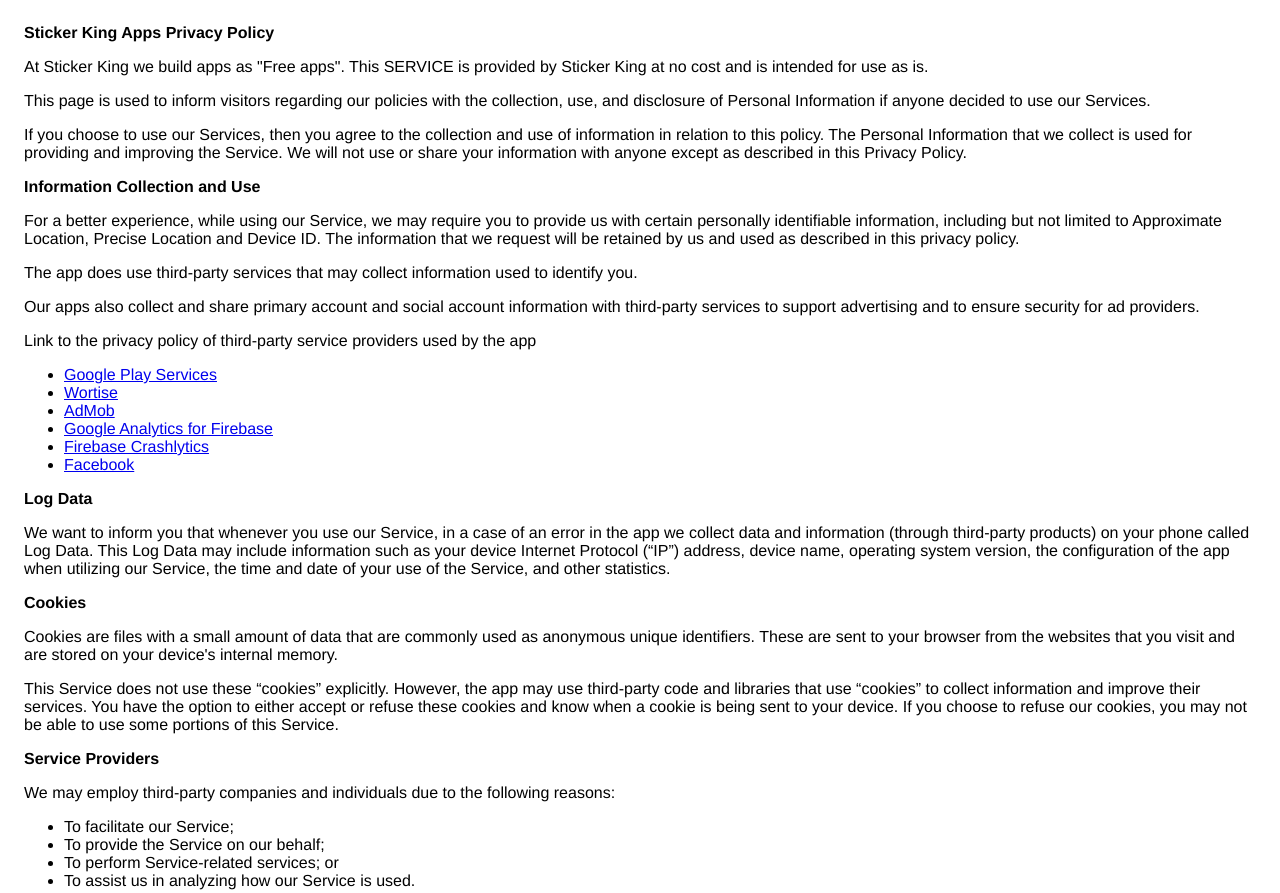
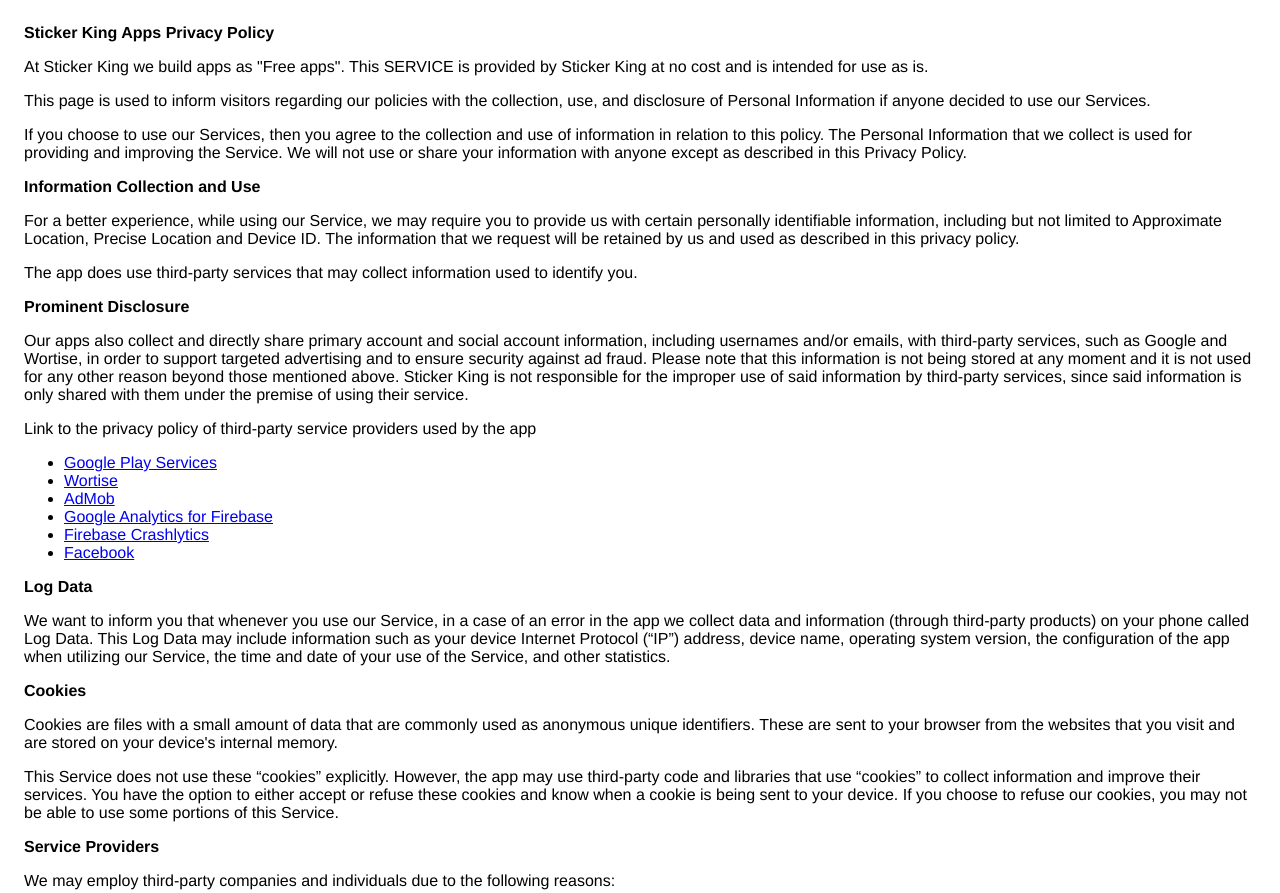
Before and after one commit to stickerking/stickerking.github.io, a plain HTML site: page index.html in a window 1280 px wide. Shown: the top 893 px of the page. Drawn offline with Linux system fonts and the light colour scheme.

Commit message:
Update index.html

```diff
--- a/index.html
+++ b/index.html
@@ -30,8 +30,8 @@
                 </p> <div><p>
                     The app does use third-party services that may collect
                     information used to identify you.
-                  </p> <p>
-				   Our apps also collect and share primary account and social account information with third-party services to support advertising and to ensure security for ad providers.
+                </p> <p><strong>Prominent Disclosure</strong></p> <p>
+				   Our apps also collect and directly share primary account and social account information, including usernames and/or emails, with third-party services, such as Google and Wortise, in order to support targeted advertising and to ensure security against ad fraud. Please note that this information is not being stored at any moment and it is not used for any other reason beyond those mentioned above. Sticker King is not responsible for the improper use of said information by third-party services, since said information is only shared with them under the premise of using their service.
                   </p> <p>
                     Link to the privacy policy of third-party service providers used
                     by the app
```
